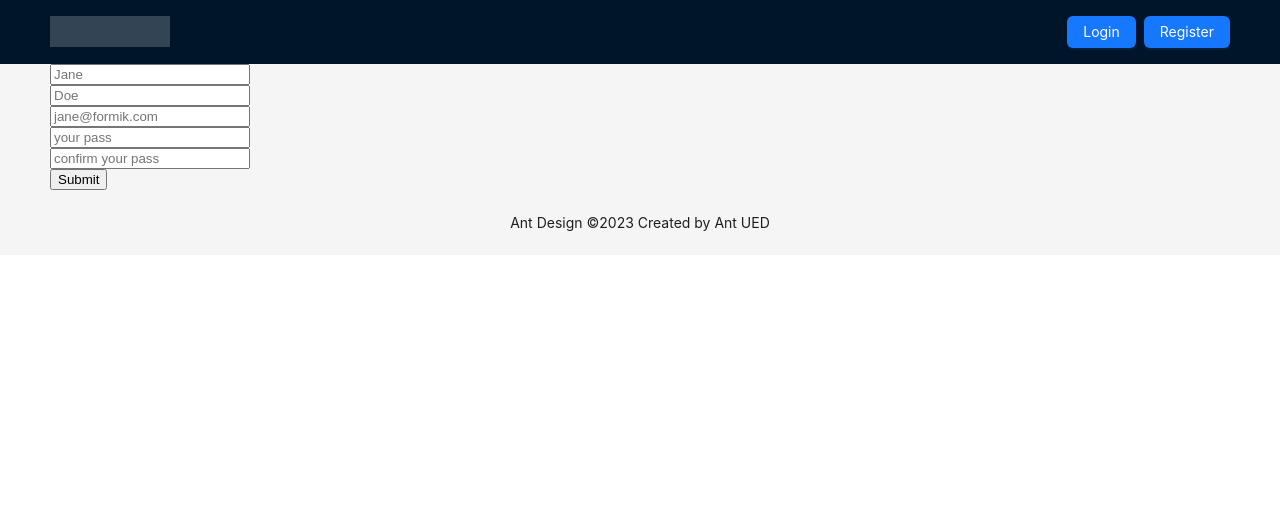
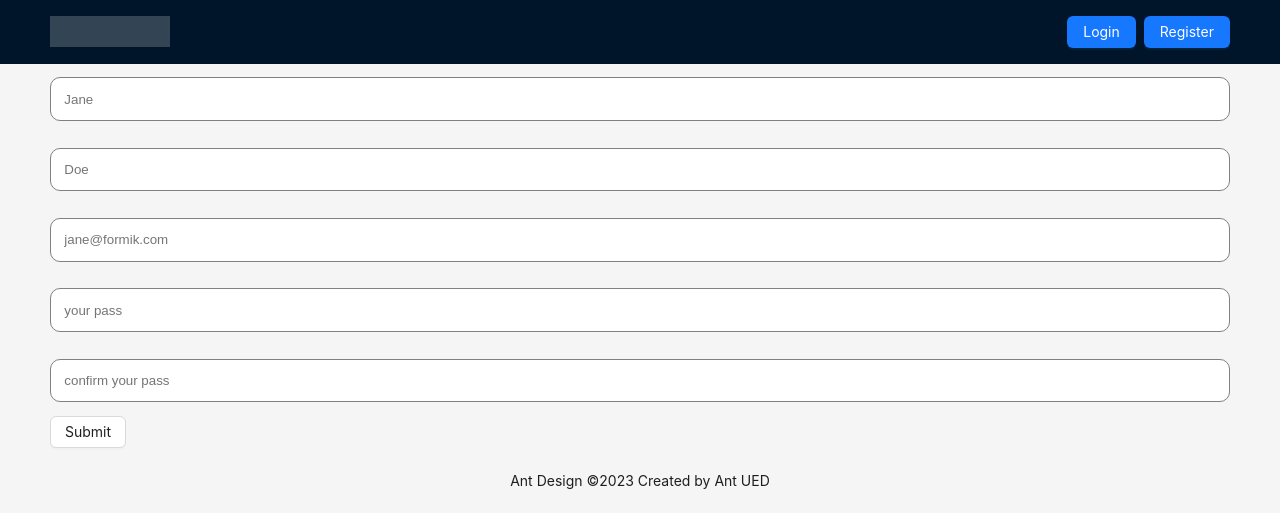
Before and after one commit to thucnd99/prepare-nestjs-immutablejs, a React (Create React App) app in the folder frontend/: page /signup in a window 1280 px wide. Shown: the top 528 px of the page. Built offline with nearby package versions, Linux system fonts and the light colour scheme; no server answers.

Commit message:
custom component

```diff
--- a/frontend/package.json
+++ b/frontend/package.json
@@ -55,6 +55,7 @@
     ]
   },
   "devDependencies": {
-    "@types/react-color": "^3.0.6"
+    "@types/react-color": "^3.0.6",
+    "@types/styled-components": "^5.1.26"
   }
 }
--- a/frontend/src/components/profile.update.form/RQ.ProfileUpdateForm.tsx
+++ b/frontend/src/components/profile.update.form/RQ.ProfileUpdateForm.tsx
@@ -1,17 +1,19 @@
 import React from "react"
 import { User } from "../../models/user.interface"
-import { Formik, FormikHelpers, Form, Field, ErrorMessage, FieldArray } from "formik"
+import { Formik, FormikHelpers, ErrorMessage, FieldArray } from "formik"
 import * as Yup from "yup";
 import { FeedPost } from "../../models/post.interface";
 import { SketchPicker } from 'react-color';
 import { useMutation, useQueryClient } from "react-query";
 import { updateProfile } from "../../services/auth.service";
-
+import CustomButton from "../../themes/CustomButton";
+import CustomFormikField from "../../themes/CustomFormItem";
+import CustomFormLabel from "../../themes/CustomFormLabel";
+import { Form } from "antd";
 interface ProfileProps {
     user: User
     // many many
 }
-
 interface ProfileFormValues {
     firstName: string,
     lastName: string,
@@ -28,13 +30,10 @@ const RQProfileUpdateForm: React.FC<ProfileProps> = (props: ProfileProps) => {
     const queryClient = useQueryClient()
     const updateFormMutation = useMutation(updateProfile, {
         onSuccess(data, variables, context) {
-            console.log(data.data)
+            queryClient.invalidateQueries('view-profile')
         },
         onError(error, variables, context) {
             console.log(error)
-        },
-        onSettled(data, error, variables, context) {
-            queryClient.invalidateQueries('view-profile')
         },
     })
     const handleSubmitForm = (values: ProfileFormValues,
@@ -51,7 +50,6 @@ const RQProfileUpdateForm: React.FC<ProfileProps> = (props: ProfileProps) => {
             data.password = values.password
         updateFormMutation.mutate(data);
         setSubmitting(false);
-        console.log(values);
     }
 
     return (
@@ -93,58 +91,60 @@ const RQProfileUpdateForm: React.FC<ProfileProps> = (props: ProfileProps) => {
             }
         >
             {({ values, setFieldValue }) => (
-                <Form className='form'>
-                    <label htmlFor="firstName">First Name</label>
-                    <Field
-                        className='form-item'
+                <Form className="form">
+                    <CustomFormLabel htmlFor="firstName">First Name</CustomFormLabel>
+                    <CustomFormikField
                         name="firstName"
                         type="text"
                         placeholder="Jane"
                     />
-                    <label htmlFor="lastName">Last Name</label>
+                    <CustomFormLabel htmlFor="lastName">Last Name</CustomFormLabel>
                     <ErrorMessage className='error' name="firstName">{(msg) => <p>{msg}</p>}</ErrorMessage>
-                    <Field
-                        className='form-item'
+                    <CustomFormikField
                         name="lastName"
                         type="text"
                         placeholder="Doe"
                     />
                     <ErrorMessage className='error' name="lastName">{(msg) => <p>{msg}</p>}</ErrorMessage>
-                    <label htmlFor="email">Email</label>
-                    <Field
-                        className='form-item'
+                    <CustomFormLabel htmlFor="email">Email</CustomFormLabel>
+                    <CustomFormikField
                         name="email"
                         type="email"
                         placeholder="jane@formik.com"
                     />
                     <ErrorMessage className='error' name="email">{(msg) => <p>{msg}</p>}</ErrorMessage>
-                    <label htmlFor="password">Password</label>
-                    <Field
-                        className='form-item'
+                    <CustomFormLabel htmlFor="password">Password</CustomFormLabel>
+                    <CustomFormikField
                         name="password"
                         type="password"
                         placeholder="your pass"
                     />
                     <ErrorMessage className='error' name="password">{(msg) => <p>{msg}</p>}</ErrorMessage>
-                    <label htmlFor="confirmPassword">Confirm password</label>
-                    <Field
-                        className='form-item'
+                    <CustomFormLabel htmlFor="confirmPassword">Confirm password</CustomFormLabel>
+                    <CustomFormikField
                         name="confirmPassword"
                         type="password"
                         placeholder="confirm your pass"
                     />
                     <ErrorMessage className='error' name="confirmPassword">{(msg) => <p>{msg}</p>}</ErrorMessage>
-                    <label htmlFor="feedPosts">Posts</label>
+                    <CustomFormLabel htmlFor="feedPosts">Posts</CustomFormLabel>
                     <FieldArray name="feedPosts">
                         {({ insert, remove, push }) => (
                             <div>
                                 {values.feedPosts.length > 0 &&
                                     values.feedPosts.map((post, index) => (
                                         <div className="row" key={index}>
-                                            <div className="col">
-                                                <label htmlFor={`feedPosts.${index}.body`}>Body</label>
-                                                <Field
-                                                    className='form-item'
+                                            <div style={{ display: 'flex', justifyContent: 'space-between', alignItems: 'flex-end' }}>
+                                                <CustomFormLabel htmlFor={`feedPosts.${index}.body`}>Body</CustomFormLabel>
+                                                <CustomButton
+                                                    color="red"
+                                                    htmlType="button"
+                                                    onClick={() => remove(index)}
+                                                >
+                                                    X
+                                                </CustomButton>
+                                            </div>
+                                            <CustomFormikField
                                                 name={`feedPosts.${index}.body`}
                                                 placeholder="Jane Doe"
                                                 type="text"
@@ -155,33 +155,24 @@ const RQProfileUpdateForm: React.FC<ProfileProps> = (props: ProfileProps) => {
                                                 className="field-error"
                                             />
                                         </div>
-                                            <div className="col">
-                                                <button
-                                                    type="button"
-                                                    className="secondary"
-                                                    onClick={() => remove(index)}
-                                                >
-                                                    X
-                                                </button>
-                                            </div>
-                                        </div>
                                     ))}
-                                <button
-                                    type="button"
-                                    className="secondary"
+                                <CustomButton
+                                    color="mediumseagreen"
+                                    htmlType="button"
                                     onClick={() => push({ body: '' })}
                                 >
                                     Add Post
-                                </button>
+                                </CustomButton>
                             </div>
                         )}
                     </FieldArray>
-                    <label htmlFor="colorPicker">Posts</label>
+                    <CustomFormLabel htmlFor="colorPicker">Color Picker</CustomFormLabel>
                     <SketchPicker color={values['colorPicker']} onChange={(color, event) => {
                         setFieldValue('colorPicker', color.hex, true)
                     }} />
                     <ErrorMessage className='error' name="colorPicker">{(msg) => <p>{msg}</p>}</ErrorMessage>
-                    <button type="submit">Submit</button>
+                    <CustomButton color='mediumseagreen' htmlType="submit" >Submit</CustomButton>
+
                 </Form>
             )
             }
--- a/frontend/src/pages/login/RQLogin.tsx
+++ b/frontend/src/pages/login/RQLogin.tsx
@@ -6,6 +6,8 @@ import "./Login.scss"
 import { useNavigate } from "react-router-dom";
 import { useMutation, useQueryClient } from "react-query";
 import { login, setToken } from "../../services/auth.service";
+import CustomButton from "../../themes/CustomButton";
+import CustomFormikField from "../../themes/CustomFormItem";
 
 interface LoginFormValues {
     email: string,
@@ -53,23 +55,21 @@ const RQLoginForm: React.FC = () => {
             }
         >
             <Form className='form'>
-                <Field
-                    className='form-item'
+                <CustomFormikField
                     label="Email Address"
                     name="email"
                     type="email"
                     placeholder="jane@formik.com"
                 />
                 <ErrorMessage className='error' name="email">{(msg) => <p>{msg}</p>}</ErrorMessage>
-                <Field
-                    className='form-item'
+                <CustomFormikField
                     label="Password"
                     name="password"
                     type="password"
                     placeholder="your pass"
                 />
                 <ErrorMessage className='error' name="password">{(msg) => <p>{msg}</p>}</ErrorMessage>
-                <button type="submit">Submit</button>
+                <CustomButton color="mediumseagreen" htmlType="submit">Submit</CustomButton>
             </Form>
         </Formik >
     )
--- a/frontend/src/pages/profile/RQProfile.tsx
+++ b/frontend/src/pages/profile/RQProfile.tsx
@@ -4,6 +4,7 @@ import { useQuery } from "react-query";
 import { viewProfile } from "../../services/auth.service";
 import RQProfileUpdateForm from "../../components/profile.update.form/RQ.ProfileUpdateForm";
 import Loading from "../../components/loading/Loading";
+import CustomButton from "../../themes/CustomButton";
 
 const { Paragraph } = Typography;
 const RQProfile: React.FC = () => {
--- a/frontend/src/pages/register/RQRegister.tsx
+++ b/frontend/src/pages/register/RQRegister.tsx
@@ -5,6 +5,8 @@ import "./Register.scss"
 import { useNavigate } from 'react-router-dom';
 import { useMutation } from 'react-query';
 import { register } from '../../services/auth.service'
+import CustomButton from '../../themes/CustomButton';
+import CustomFormikField from '../../themes/CustomFormItem';
 interface RegisterFormValues {
     firstName: string,
     lastName: string,
@@ -67,47 +69,42 @@ const RQRegisterForm = () => {
             }
         >
             <Form className='form'>
-                <Field
-                    className='form-item'
+                <CustomFormikField
                     label="First Name"
                     name="firstName"
                     type="text"
                     placeholder="Jane"
                 />
                 <ErrorMessage className='error' name="firstName">{(msg) => <p>{msg}</p>}</ErrorMessage>
-                <Field
-                    className='form-item'
+                <CustomFormikField
                     label="Last Name"
                     name="lastName"
                     type="text"
                     placeholder="Doe"
                 />
                 <ErrorMessage className='error' name="lastName">{(msg) => <p>{msg}</p>}</ErrorMessage>
-                <Field
-                    className='form-item'
+                <CustomFormikField
                     label="Email Address"
                     name="email"
                     type="email"
                     placeholder="jane@formik.com"
                 />
                 <ErrorMessage className='error' name="email">{(msg) => <p>{msg}</p>}</ErrorMessage>
-                <Field
-                    className='form-item'
+                <CustomFormikField
                     label="Password"
                     name="password"
                     type="password"
                     placeholder="your pass"
                 />
                 <ErrorMessage className='error' name="password">{(msg) => <p>{msg}</p>}</ErrorMessage>
-                <Field
-                    className='form-item'
+                <CustomFormikField
                     label="Confirm password"
                     name="confirmPassword"
                     type="password"
                     placeholder="confirm your pass"
                 />
                 <ErrorMessage className='error' name="confirmPassword">{(msg) => <p>{msg}</p>}</ErrorMessage>
-                <button type="submit">Submit</button>
+                <CustomButton htmlType="submit">Submit</CustomButton>
             </Form>
         </Formik >
         </>
--- a/frontend/src/pages/register/Register.scss
+++ b/frontend/src/pages/register/Register.scss
@@ -1,7 +1,9 @@
 .form {
-    width: 200px;
-    color: red;
+    width: 100%;
 }
 .form-item {
     width: 100%;
 }
+.error {
+    color: red
+}
--- a/frontend/src/services/auth.service.ts
+++ b/frontend/src/services/auth.service.ts
@@ -34,7 +34,6 @@ export const setToken = (token:string) => {
 }
 
 export const getToken = () => {
-    console.log(userData)
     return userData.token;
 }
 
--- /dev/null
+++ b/frontend/src/themes/CustomButton.ts
@@ -0,0 +1,11 @@
+import { Button } from "antd"
+import styled from 'styled-components'
+const CustomButton = styled(Button)(props => ({
+  fontsize: '1em',
+  padding: '0.25em 1em',
+  borderradius: '3px',
+  color: `${props.color}`,
+  border: `2px solid ${props.color}`,
+}));
+
+export default CustomButton;
--- /dev/null
+++ b/frontend/src/themes/CustomFormItem.ts
@@ -0,0 +1,14 @@
+import { Form } from "antd"
+import { Field } from "formik";
+import styled from "styled-components";
+
+const CustomFormikField = styled(Field)`
+    width: 100%;
+    margin: 1em 0;
+    padding: 1em;
+    border-radius: 10px;
+    border: 1px solid #7e827f;
+    box-sizing: border-box;
+`
+
+export default CustomFormikField;
--- /dev/null
+++ b/frontend/src/themes/CustomFormLabel.ts
@@ -0,0 +1,7 @@
+import styled from "styled-components";
+
+const CustomFormLabel = styled.label`
+    color: red
+`
+
+export default CustomFormLabel;
```
Also changed, not shown: frontend/src/themes/CustomTheme.ts (added, +7 -0 lines), 1 other file (tests, documents, lock files or other folders). Lines whose indentation alone changed are shown as unchanged.
